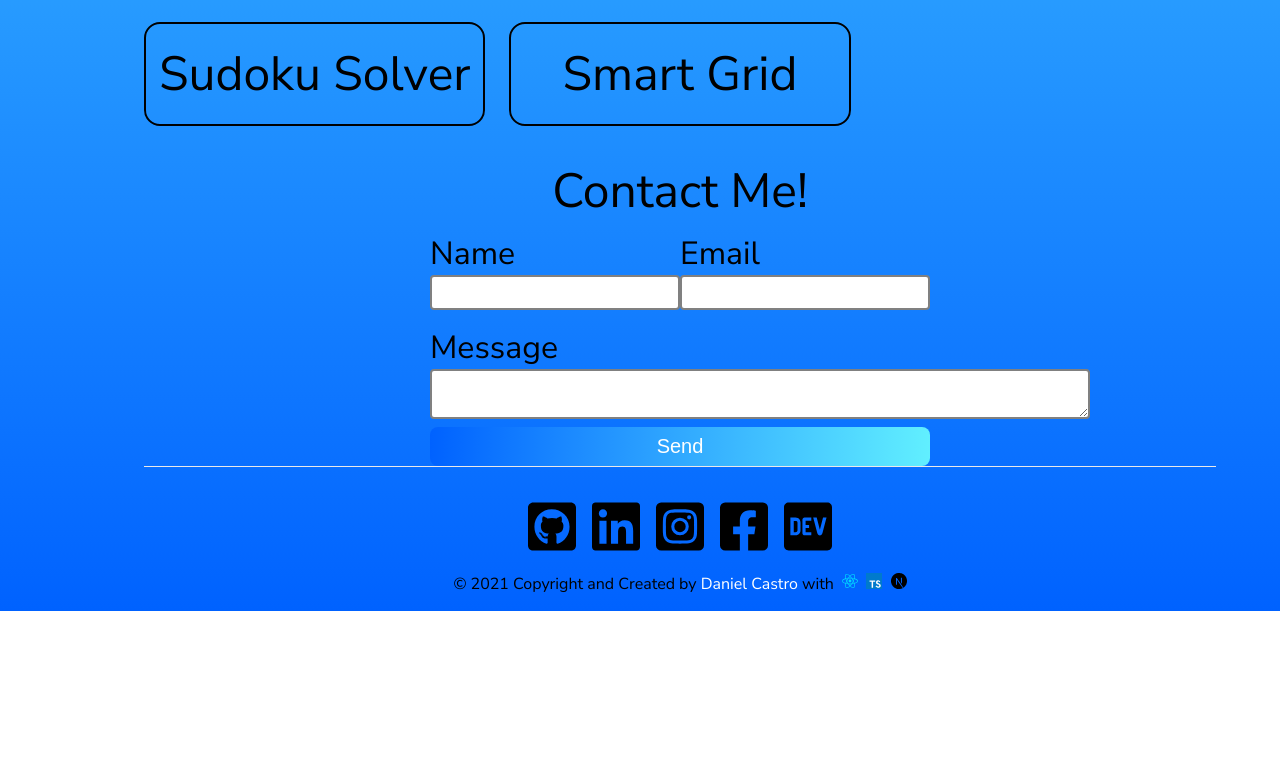
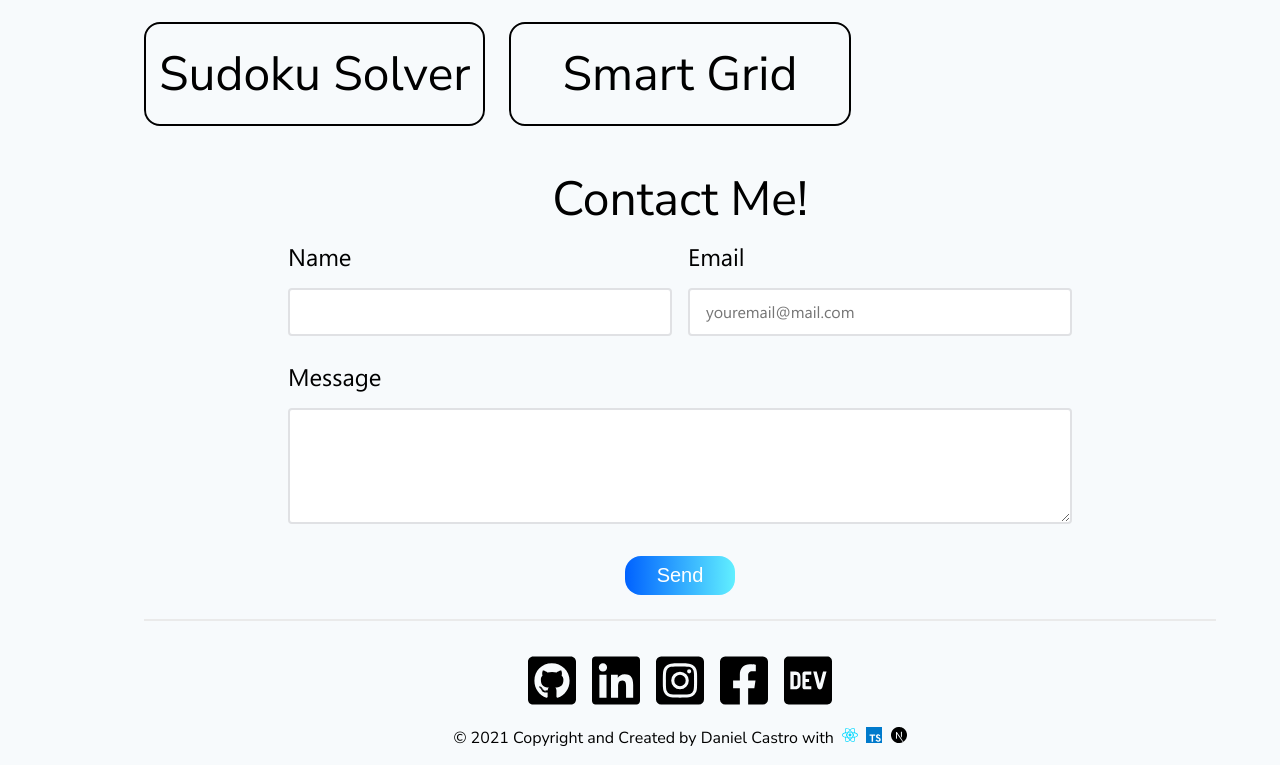
Before and after one commit to Am4teur/portfolio-next, a Next.js app: page / in a window 1280 px wide. Shown: the part 899-1664 px from the top of the page. Before the commit the page ends 1510 px from the top, so only its background shows below. Built offline with nearby package versions, Linux system fonts and the light colour scheme.

Commit message:
Beautified the Contact me form

```diff
--- a/components/Content/Contact.tsx
+++ b/components/Content/Contact.tsx
@@ -28,20 +28,22 @@ export default function Contact() {
       <form onSubmit={sendEmail}>
         <div className={styles.header}>
           <div className={styles.field}>
-            <label>Name</label>
-            <input type="text" name="name"/>
+            <label className={styles.label}>Name</label>
+            <input className={styles.input} type="text" name="name"/>
           </div>
           <div className={styles.field}>
-            <label>Email</label>
-            <input type="email" name="email"/>
+            <label className={styles.label}>Email</label>
+            <input className={styles.input} type="email" name="email" placeholder="youremail@mail.com"/>
           </div>
         </div>
         <div className={styles.field}>
-          <label>Message</label>
-          <textarea name="message"></textarea>
+          <label className={styles.label}>Message</label>
+          <textarea className={styles.message} name="message"></textarea>
+        </div>
+        <div className={styles.centered}>
+          <button className={styles['submit-button']} type="submit">Send</button>
         </div>
 
-        <button className={[styles.button, styles.centered].join(' ')} type="submit">Send</button>
       </form>
     </section>
   )
--- a/components/Footer.tsx
+++ b/components/Footer.tsx
@@ -37,7 +37,7 @@ export default function Footer() {
       </ul>
 
       <div className={styles.footer_copyright}>© 2021 Copyright and Created by&nbsp;
-        <a style={{color: "white"}} href="https://github.com/Am4teur">Daniel Castro&nbsp;</a>
+        <a className={styles.link_name} href="https://github.com/Am4teur">Daniel Castro&nbsp;</a>
         with &nbsp;
         <a href="https://reactjs.org/"><img src="/svg/react.svg" alt="React"/></a> &nbsp;
         <a href="https://www.typescriptlang.org/"><img src="/svg/typescript-icon.svg" alt="Typescript"/></a> &nbsp;
--- a/styles/Contact.module.scss
+++ b/styles/Contact.module.scss
@@ -1,8 +1,11 @@
 $btn-color-gradient: linear-gradient(90deg, hsla(217, 100%, 50%, 1) 0%, hsla(186, 100%, 69%, 1) 100%);
+$border-color: #e0e1e4;
+$border-color-focus: #b8d9ef;
 
 .contact{
+  margin: 0.5rem 0 0.5rem 0;
   height: auto;
-  width: 500px;
+  width: 800px;
 }
 
 .centered {
@@ -20,38 +23,49 @@ $btn-color-gradient: linear-gradient(90deg, hsla(217, 100%, 50%, 1) 0%, hsla(186
 }
 
 .field {
-  width: 640px;
+  font-family: 'Segoe UI', sans-serif;
+  margin: 0.5rem 0.5rem 1rem 0.5rem;
   flex: 1;
-  margin: 0.5rem 0 0.5rem 0;
   display: flex;
   flex-direction: column;
 
-  label {
-    font-size: 2rem;
+  :focus {
+    box-shadow: 0 0 0 3px $border-color-focus;
+    outline: 0;
+    //outline: 3px solid #b8d9ef; doesnt work for chrome
   }
 
-  input {
-    padding: 0.5rem;
-    border: 2px solid gray;
-    border-radius: 0.25rem;
-    font-family: "europa", sans-serif;
+  .label {
+    font-size: 1.5rem;
+    margin-bottom: 1rem;
   }
 
-  textarea {
-    width: 100%;
-    padding: 0.5rem;
-    border: 2px solid gray;
+  .input {
+    font: inherit;
+    padding: 0.5rem 1rem 0.5rem 1rem;
+    border: 2px solid $border-color;
     border-radius: 0.25rem;
-    font-family: "europa", sans-serif;
+    line-height: 28px;
+  }
+
+  .message {
+    font: inherit;
+    line-height: 28px;
+    padding: 0.5rem 1rem 0.5rem 1rem;
+    border: 2px solid $border-color;
+    border-radius: 0.25rem;
+    line-height: 28px;
+    height: 6rem;
     resize: vertical;
   }
 }
 
-.button {
-  padding: 0.5rem 1rem 0.5rem 1rem;
+.submit-button {
+  margin: 1rem 0 1rem 0;
+  padding: 0.5rem 2rem 0.5rem 2rem;
   background: $btn-color-gradient;
-  border-radius: 0.5rem;
-  border: none;
+  border-radius: 1rem;
+  border: 0;
   cursor: pointer;
   color: white;
   font-size: 1.25rem;
--- a/styles/Layout.module.scss
+++ b/styles/Layout.module.scss
@@ -73,6 +73,8 @@ $transition-sidebar-speed: "200ms";
   color: $bg-color-primary;
   text-decoration: none;
   filter: grayscale(100%) opacity(0.7);
+  cursor: pointer;
+
   transition: $transition-speed;
 }
 
@@ -98,7 +100,7 @@ $transition-sidebar-speed: "200ms";
 
 .footer {
   width: 100%;
-  border-top: 1px solid #eaeaea;
+  border-top: 2px solid #eaeaea;
   display: flex;
   flex-direction: column;
   justify-content: center;
@@ -128,6 +130,10 @@ $transition-sidebar-speed: "200ms";
       height: 1rem;
       width: 1rem;
     }
+  }
+
+  .link_name {
+    color: "#007acc";
   }
 }
 
--- a/styles/globals.scss
+++ b/styles/globals.scss
@@ -1,10 +1,16 @@
 @import url('https://fonts.googleapis.com/css2?family=Nunito+Sans:wght@400;600&family=Open+Sans&display=swap');
 @import './Content.module', './Layout.module', './Contact.module';
 
+@font-face {  font-family: 'Segoe UI';      font-style: normal;  font-weight: normal;  src: local('Segoe UI Regular'),     url('./fonts/Segoe UI.woff')             format('woff'); }
+@font-face {  font-family: 'Segoe UI';       font-style: italic;  font-weight: normal;  src: local('Segoe UI Italic'),      url('./fonts/Segoe UI Italic.woff')      format('woff'); }
+@font-face {  font-family: 'Segoe UI';         font-style: normal;  font-weight: bold;    src: local('Segoe UI Bold'),        url('./fonts/Segoe UI Bold.woff')        format('woff'); }
+@font-face {  font-family: 'Segoe UI';  font-style: italic;  font-weight: bold;    src: local('Segoe UI Bold Italic'), url('./fonts/Segoe UI Bold Italic.woff') format('woff'); }
+
+// BEM naming convention BLOCK ELEMENT MODIFIER block-something__element--modifier -> sticky-man__head--red
 
 $bg-color-primary: #007acc;
 $bg-color-secondary: #333333;
-//--bg-test: #12181B; /* #262626 */ /* #1B1B1B */
+$bg-color-test: #f7fafc; /* #262626 */ /* #1a2225 */ /* #1B1B1B */
 
 $transition-speed: "60ms";
 
@@ -19,7 +25,8 @@ body {
 
   padding: 0;
   margin: 0;
-  background: $bg-color-gradient;
+  background: $bg-color-test;
+  color: black;
 }
 
 a {
```
Also changed, not shown: public/images/profile1.jpg (added).
